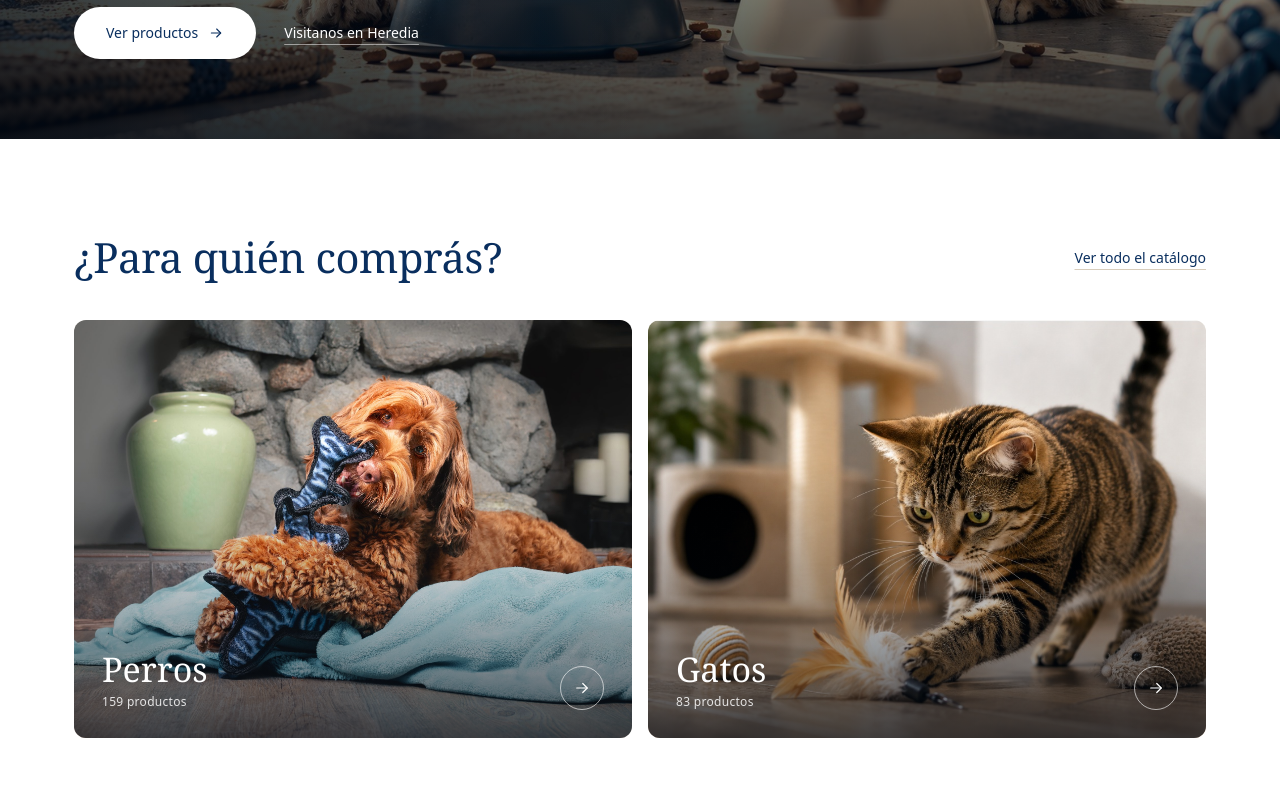
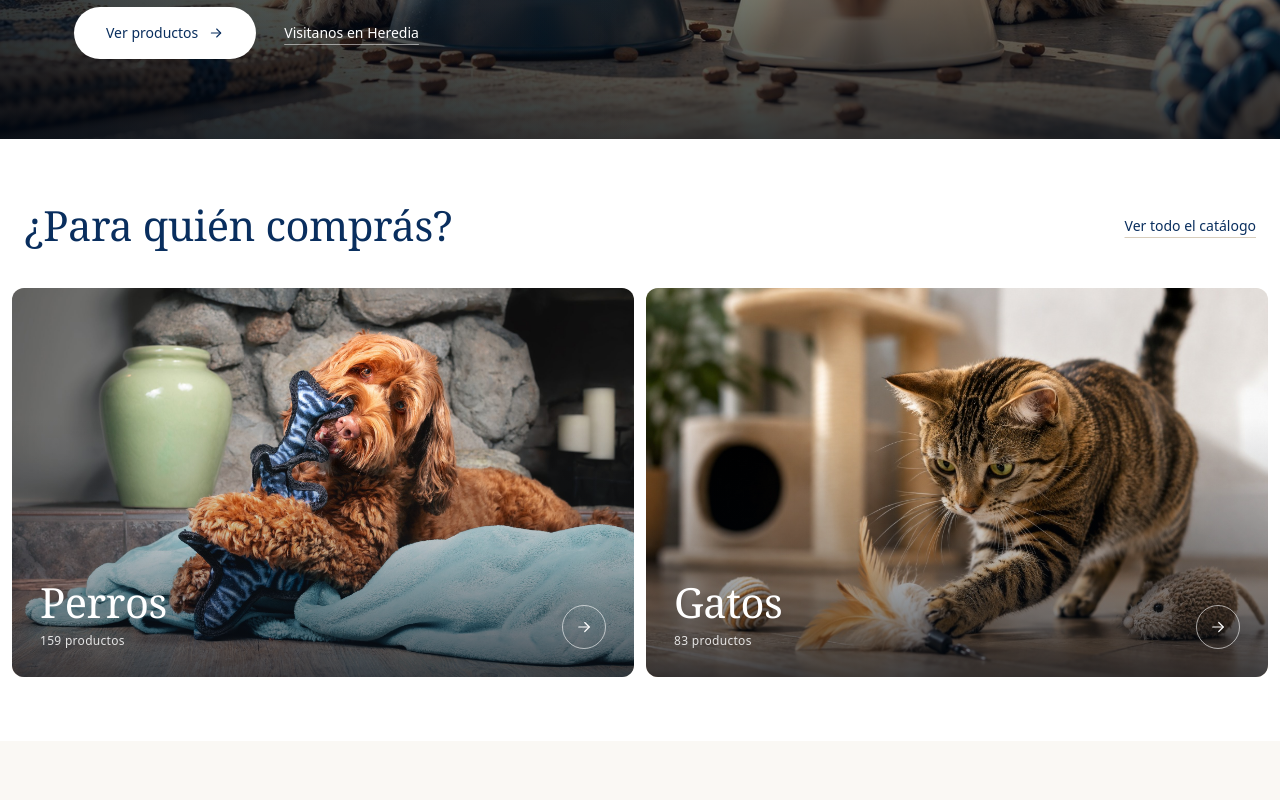
Before and after one commit to oviquez-sys/allpetcr-web, a Next.js app: page / in a window 1280 px wide. Shown: the part 660-1460 px from the top of the page. Built offline with nearby package versions, Linux system fonts and the light colour scheme; no server answers.

Commit message:
Inicio: Perros/Gatos/Alimentos casi a sangre y con texto más grande en escritorio
Co-Authored-By: Claude Opus 5.5 <noreply@anthropic.com>

```diff
--- a/app/page.tsx
+++ b/app/page.tsx
@@ -196,18 +196,27 @@ export default async function HomePage() {
       </section>
 
       {/* ── 2. PARA QUIÉN COMPRÁS ───────────────────────────────────────────
+          CASI A SANGRE (27/09/2026, a pedido de Oscar): dentro del contenedor
+          de 1180 px, en una pantalla ancha las tres fotos quedaban chicas y
+          con dos franjas blancas a los costados. Ahora la grilla ocupa todo
+          el ancho —con un margen fino y separación mínima entre fotos, como
+          el hero— y el título se alinea con el borde de las fotos.
+          Los bloques crecen a lo ancho, NO a lo alto: las fotos son
+          horizontales, y un bloque más alto las recortaría (efecto zoom).
+          Tope de 2000 px para que en monitores enormes no se vuelvan murales.
+
           En móvil no es la grilla de escritorio apilada: la primera pieza va
           a lo ancho y las otras dos comparten fila, así las tres entran en
           poco más de una pantalla. Con solo dos (sin alimento en stock),
           van lado a lado. */}
-      <section className="mx-auto max-w-contenido px-4 pb-20 pt-16 sm:px-6 lg:pb-28 lg:pt-24">
-        <div className="flex items-end justify-between gap-6">
+      <section className="pb-12 pt-12 lg:pb-16 lg:pt-16">
+        <div className="mx-auto flex max-w-[2000px] items-end justify-between gap-6 px-4 sm:px-6">
           <h2 className="font-display text-seccion text-navy-500">¿Para quién comprás?</h2>
           <Link href="/catalogo" className={`hidden sm:inline-flex ${enlaceSecundario}`}>
             Ver todo el catálogo
           </Link>
         </div>
-        <div className={`mt-8 grid grid-cols-2 gap-2.5 sm:gap-4 lg:mt-10 ${entradas.length === 3 ? "lg:grid-cols-3" : ""}`}>
+        <div className={`mx-auto mt-8 grid max-w-[2000px] grid-cols-2 gap-2 px-2 sm:gap-3 sm:px-3 lg:mt-10 ${entradas.length === 3 ? "lg:grid-cols-3" : ""}`}>
           {entradas.map((e, i) => (
             <BloqueEditorial
               key={e.clave}
@@ -221,15 +230,17 @@ export default async function HomePage() {
               // blanda. Detectado en la auditoría de rendimiento, 26/09/2026.
               sizes={
                 entradas.length !== 3
-                  ? "(max-width: 1024px) 50vw, 580px"
+                  ? "50vw"
                   : i === 0
-                    ? "(max-width: 1024px) 100vw, 380px"
-                    : "(max-width: 1024px) 50vw, 380px"
+                    ? "(max-width: 1024px) 100vw, 34vw"
+                    : "(max-width: 1024px) 50vw, 34vw"
               }
               className={
                 entradas.length === 3 && i === 0
                   ? "col-span-2 aspect-[4/3] sm:aspect-[16/9] lg:col-span-1 lg:aspect-[4/3]"
-                  : "aspect-square lg:aspect-[4/3]"
+                  : entradas.length === 3
+                    ? "aspect-square lg:aspect-[4/3]"
+                    : "aspect-square lg:aspect-[16/10]"
               }
             />
           ))}
--- a/components/inicio/BloqueEditorial.tsx
+++ b/components/inicio/BloqueEditorial.tsx
@@ -73,7 +73,7 @@ export default function BloqueEditorial({
 
       <div className={`relative flex items-end justify-between gap-4 p-5 sm:p-7 ${imagen ? "text-white" : "text-navy-500"}`}>
         <div>
-          <h3 className="font-display text-bloque">{titulo}</h3>
+          <h3 className="font-display text-bloque lg:text-seccion">{titulo}</h3>
           {detalle && (
             <p className={`mt-2 text-xs font-medium tracking-wide ${imagen ? "text-white/85" : "text-navy-400"}`}>
               {detalle}
```
